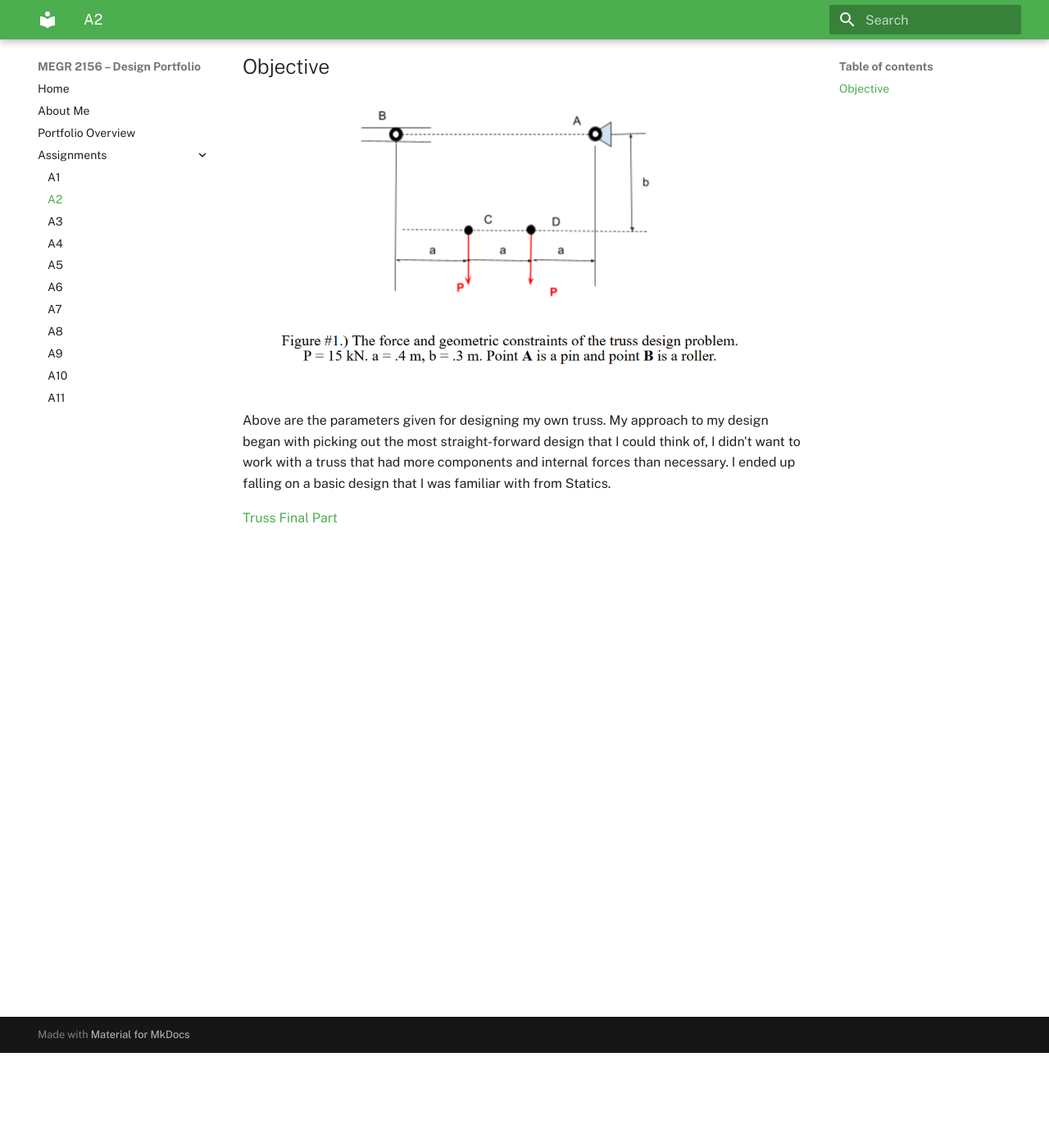
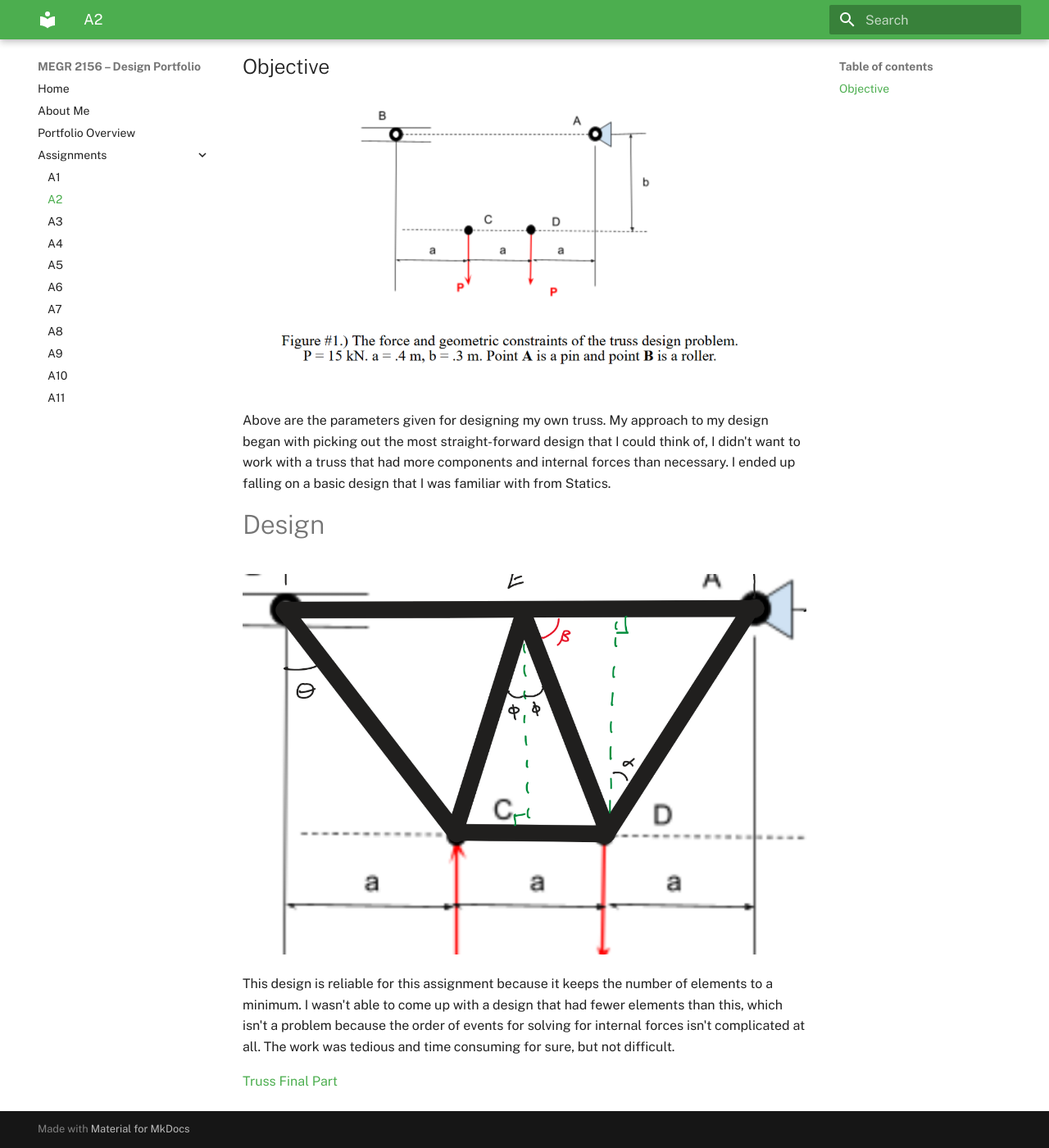
Before and after one commit to Jmswanchara/megr2156-portfolio, an MkDocs documentation site: the page built from docs/assignments/A02/index.md, in a window 1280 px wide and 1400 px high, scrolled down 116 px. Shown: the whole window at 82% size. Built offline with MkDocs 1.6.1 and Material for MkDocs 9.7.7, drawn with Linux system fonts in a browser that asks for light colours.

Commit message:
Add design section to truss assignment documentation
Added a section detailing the design approach and rationale for the truss.

```diff
--- a/docs/assignments/A02/index.md
+++ b/docs/assignments/A02/index.md
@@ -6,4 +6,14 @@
 
 Above are the parameters given for designing my own truss.  My approach to my design began with picking out the most straight-forward design that I could think of, I didn't want to work with a truss that had more components and internal forces than necessary.  I ended up falling on a basic design that I was familiar with from Statics.
 
+# Design
+
+![Truss FBD](Truss_FBD.png)
+
+This design is reliable for this assignment because it keeps the number of elements to a minimum. I wasn't able to come up with a design that had fewer elements than this, which isn't a problem because the order of events for solving for internal forces isn't complicated at all.  The work was tedious and time consuming for sure, but not difficult.
+
+
+
+
+
 [Truss Final Part](trussfinal.prt.1)
```
